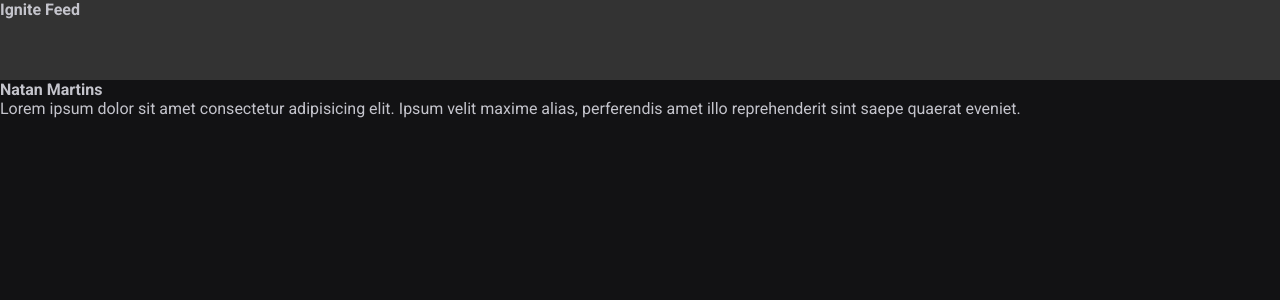
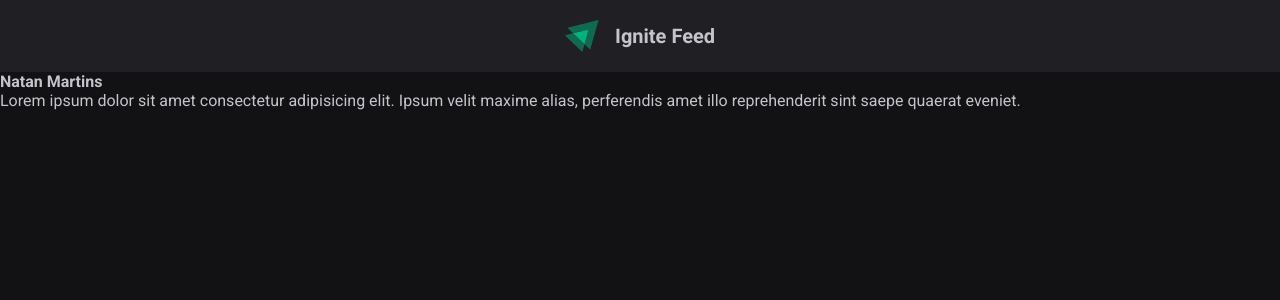
Before and after one commit to natan3001/Projeto-01---Ignite-Feed, a React (Vite) app: page / in a window 1280 px wide. Shown: the top 300 px of the page. Built offline with nearby package versions, Linux system fonts and the light colour scheme.

Commit message:
Componente Header foi estilizado

```diff
--- a/src/components/Header.jsx
+++ b/src/components/Header.jsx
@@ -1,8 +1,11 @@
 import styles from "./Header.module.css";
+
+import igniteLogo from "../assets/ignite-logo.svg";
 
 export function Header() {
   return (
     <header className={styles.header}>
+      <img src={igniteLogo} alt="Logotipo do Ignite" />
       <strong>Ignite Feed</strong>
     </header>
   );
--- a/src/components/Header.module.css
+++ b/src/components/Header.module.css
@@ -1,4 +1,16 @@
 .header {
-  background-color: #333;
-  height: 80px;
+  background-color: var(--gray-800);
+  display: flex;
+  justify-content: center;
+  align-items: center;
+  padding: 1.25rem 0;
+  gap: 1rem;
 }
+
+.header img {
+  height: 2rem;
+}
+
+.header strong {
+  font-size: 1.25rem;
+}
```
Also changed, not shown: src/assets/ignite-logo.svg (added).
